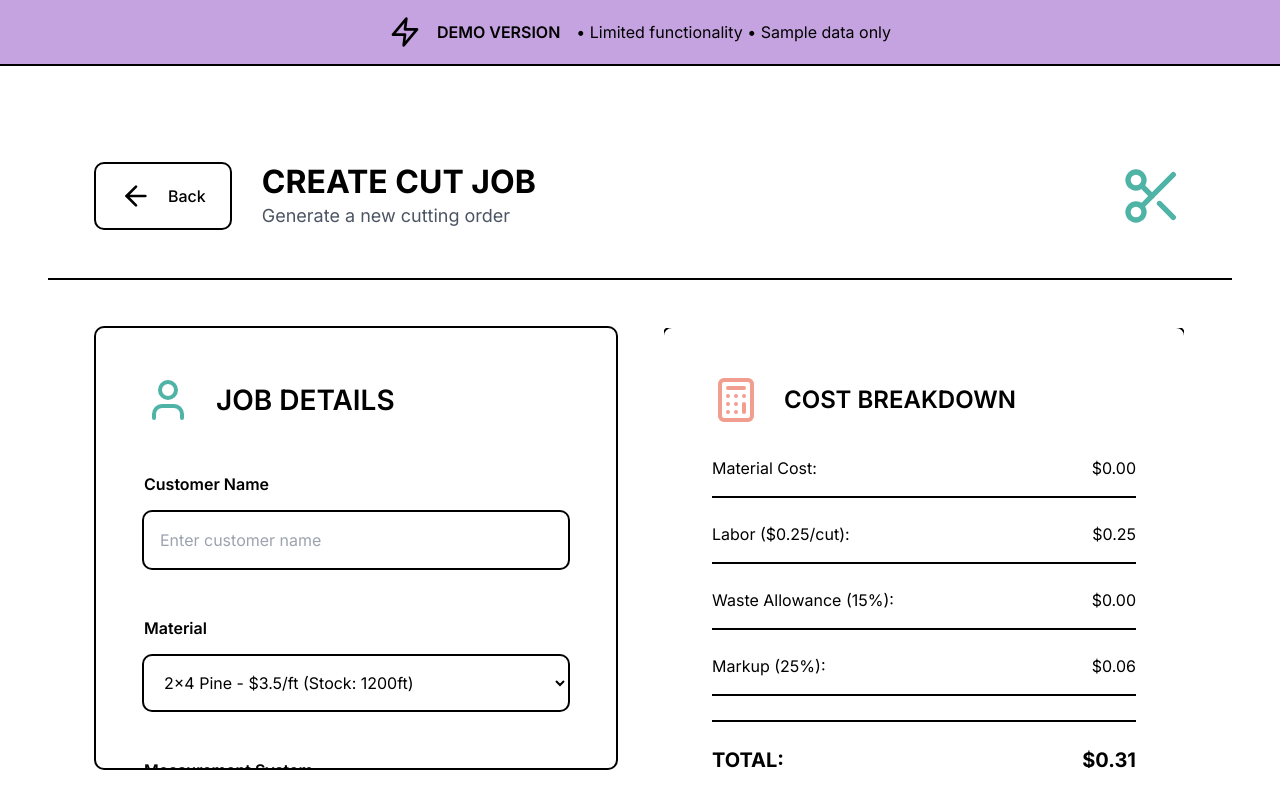
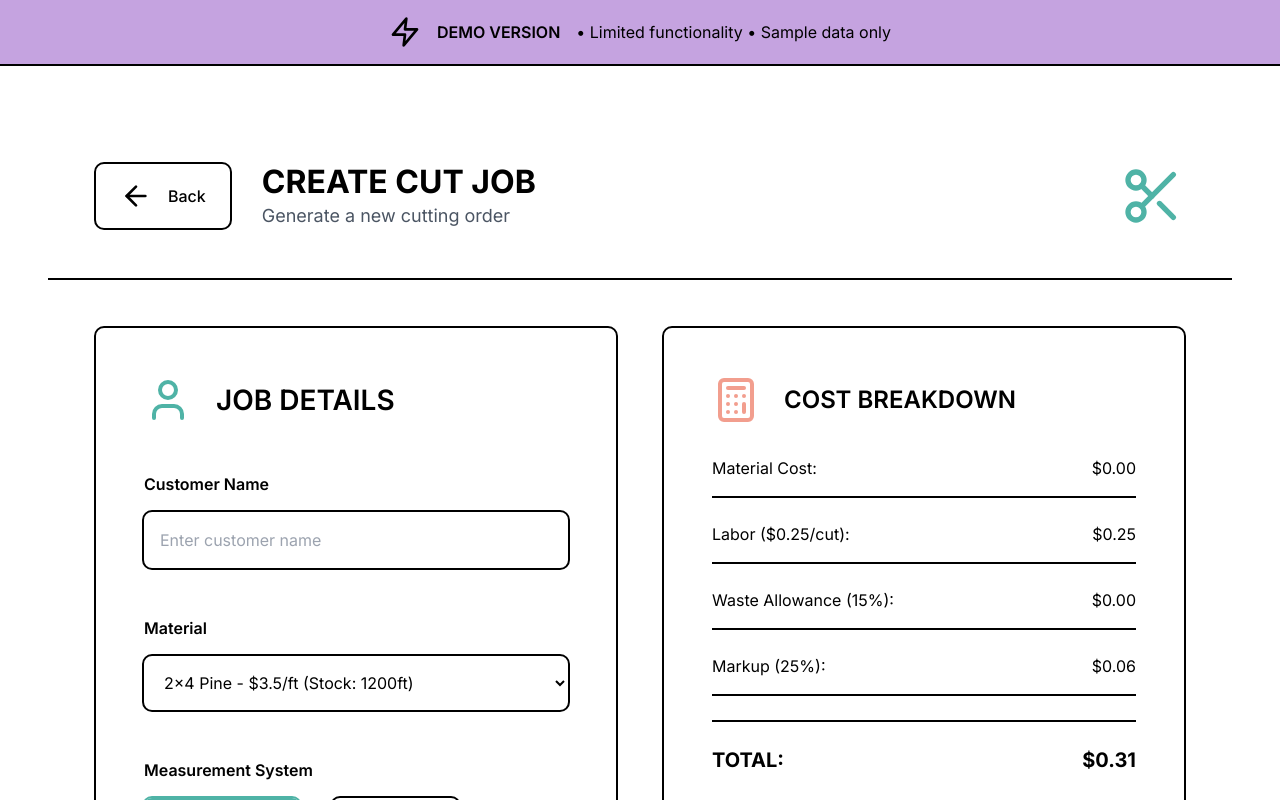
Before and after one commit to solvd-ai-solutions/cut-order-manager, a React (Vite) app: page / in a window 1280 px wide. Both pictures are taken after a click on the button "New Job". Built offline with nearby package versions, Linux system fonts and the light colour scheme.

Commit message:
Fix CutJobForm layout: Remove unnecessary scrolling from Job Details and Cost Breakdown sections - content now fits naturally without scroll areas

```diff
--- a/src/components/CutJobForm.tsx
+++ b/src/components/CutJobForm.tsx
@@ -218,7 +218,7 @@
   const selectedMaterial = materials.find(m => m.id === selectedMaterialId);
 
   return (
-    <div className="h-full bg-white overflow-hidden">
+    <div className="bg-white min-h-screen">
       {/* Header */}
       <div className="border-b-2 border-black p-6">
         <div className="flex items-center justify-between">
@@ -240,10 +240,10 @@
       </div>
 
       {/* Main Content - Single Viewport Grid */}
-      <div className="h-[calc(100%-120px)] p-6 overflow-hidden">
-        <div className="h-full grid grid-cols-1 lg:grid-cols-2 gap-6">
+      <div className="p-6">
+        <div className="grid grid-cols-1 lg:grid-cols-2 gap-6">
           {/* Form Section */}
-          <div className="card-base p-6 h-full overflow-auto hover:outline-mint">
+          <div className="card-base p-6 hover:outline-mint">
             <div className="flex items-center gap-3 mb-6">
               <User className="h-6 w-6 text-mint" />
               <h2 className="text-3xl font-semibold text-black">JOB DETAILS</h2>
@@ -389,7 +389,7 @@
             </div>
 
           {/* Preview Section */}
-          <div className="space-y-6 h-full overflow-auto">
+          <div className="space-y-6">
             {/* Cost Breakdown */}
             <div className="card-base p-6 hover:outline-coral">
               <div className="flex items-center gap-3 mb-4">
```
